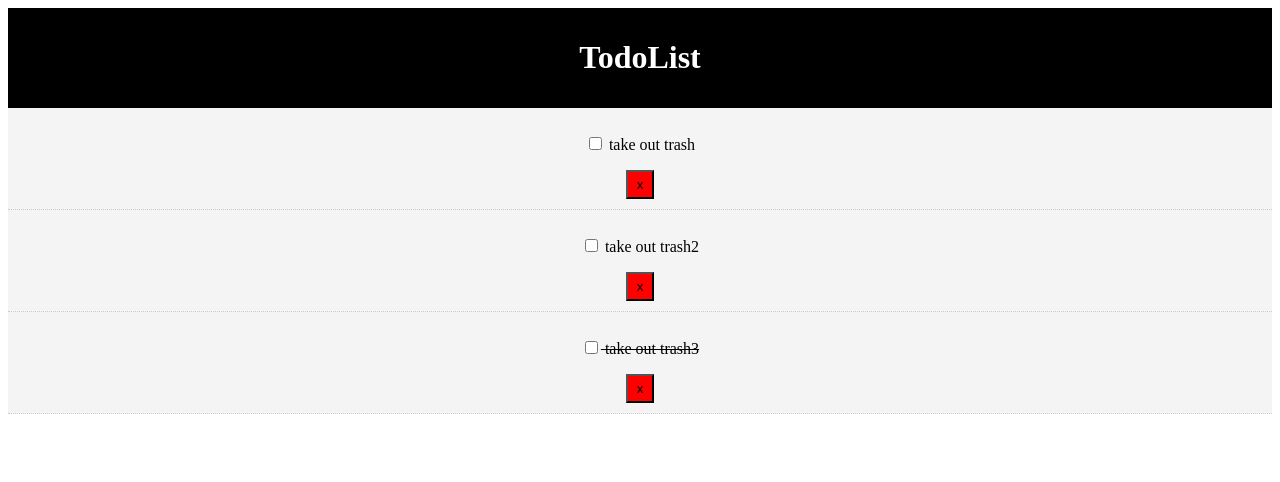
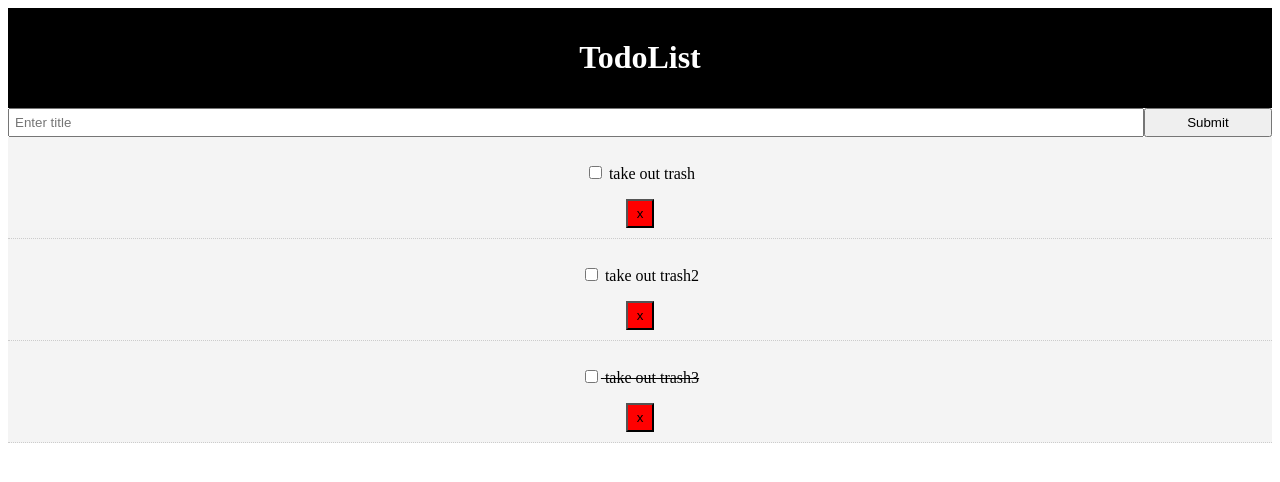
Before and after one commit to CryceTruly/trulyTD, a React (Create React App) app: page / in a window 1280 px wide. Shown: the top 482 px of the page. Built offline with nearby package versions, Linux system fonts and the light colour scheme.

Commit message:
added create todo fn

```diff
--- a/src/App.js
+++ b/src/App.js
@@ -3,7 +3,7 @@
 } from 'react';
 import './App.css';
 import Todos from './components/Todos';
-
+import AddTodo from './components/AddTodo';
 import Header from './components/layout/layout';
 class App extends Component {
 
@@ -53,9 +53,24 @@
     return (
       <div className = "App" >
       <Header/>
+      <div className='container'>
+      <AddTodo addTodo={this.addTodo}/>
       <Todos todos={this.state.todos} markComplete={this.markComplete} delTodo={this.delTodo}/>
       </div>
+
+      </div>
     );
+  }
+
+
+  addTodo=(title)=>{
+    const newTodo={
+      id:4,
+      title,
+      completed:false
+    }
+    return this.setState({todos:[...this.state.todos,newTodo]})
+
   }
 }
 
--- /dev/null
+++ b/src/components/AddTodo.js
@@ -0,0 +1,35 @@
+import React, { Component } from 'react';
+import '../App.css';
+class AddTodo extends Component {
+ changed=(e)=>{
+
+
+     this.setState({[e.target.name]:e.target.value});
+ }
+ state={
+    title:''
+
+}
+  render() {
+
+      return (
+          <div>
+              <form onSubmit={this.submited} style={{display:'flex'}}>
+                  <input type="text" name="title" style={{flex:'10',padding:'5px'}}
+                   placeholder="Enter title" value={this.state.title} onChange={this.changed}/>
+              <button className="btn" style={{flex:'1'}}>Submit</button>
+              </form>
+          </div>
+      )
+
+}
+
+
+submited=(e)=>{
+    e.preventDefault();
+    this.props.addTodo(this.state.title);
+    this.setState({title:''})
+}
+}
+
+export default AddTodo;
```
